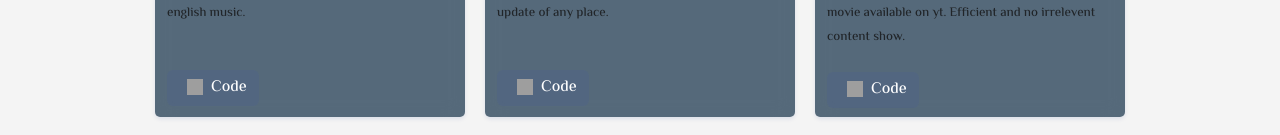
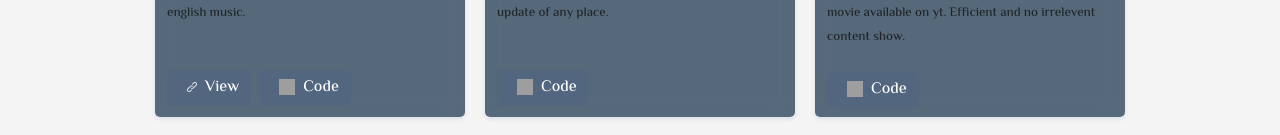
Before and after one commit to Abhinavrajsrivastav/AbhainavSrivastav, a React (Create React App) app: page / in a window 1280 px wide. Shown: the part 477-612 px from the top of the page. Built offline with nearby package versions, Linux system fonts and the light colour scheme; grey boxes are pictures that could not be loaded.

Commit message:
07-03-2024-002

```diff
--- a/src/Components/Works/Work.jsx
+++ b/src/Components/Works/Work.jsx
@@ -16,7 +16,7 @@ const Work = ({
         <span className="Text-description">{subHeading}</span>
       </div>
       <div className="Cards">
-         <Card src={"./images/Works/Cold-pay.png"} gitHub={"https://github.com/Abhinavrajsrivastav/React-Projects/tree/master/Musics/hinlish"} name={"HindLish"} about={"A music player collections of some best hindi and english musics"} link={""} toolImg={["react.png"]}/>
+         <Card src={"./images/Works/Cold-pay.png"} gitHub={"https://github.com/Abhinavrajsrivastav/React-Projects/tree/master/Musics/hinlish"} name={"HindLish"} about={"A music player collections of some best hindi and english musics"} link={"https://healsync.onrender.com/"} toolImg={["react.png"]}/>
          <Card src={"./images/Works/WheatherApp.png"} gitHub={"https://github.com/Abhinavrajsrivastav/SpringBootProjects/tree/main/WhetherApp/demo"} name={"Whether app"} about={"A weather application, gives real time weather update of any place"} link={""}  toolImg={["leaf.png"]}/>
          <Card src={"./images/Works/Movie-Finder.png"} gitHub={"https://github.com/Abhinavrajsrivastav/SpringBootProjects/tree/main/moviefinder"} name={"Movie Finder"} about={"An youtube usecase, this app help user to find any movie available on yt. Efficient and no irrelevent content show"} link={""} toolImg={["leaf.png"]}/>
       </div>
--- a/src/Components/Works/WorkPage.jsx
+++ b/src/Components/Works/WorkPage.jsx
@@ -12,7 +12,7 @@ const WorkPage = () => {
         <span className="Page-Text-description">Here are some of the projects I've worked on, utilizing a variety of technologies and frameworks.</span>
       </div>
       <div className="Page-Cards">
-        <CardsPage src={"./images/Works/Cold-pay.png"} gitHub={"https://github.com/Abhinavrajsrivastav/React-Projects/tree/master/Musics/hinlish"} name={"HindLish"} about={"A music player collections of some best hindi and english music"} link={""} toolImg={["react.png"]}/>
+        <CardsPage src={"./images/Works/Cold-pay.png"} gitHub={"https://github.com/Abhinavrajsrivastav/React-Projects/tree/master/Musics/hinlish"} name={"HindLish"} about={"A music player collections of some best hindi and english music"} link={"https://healsync.onrender.com/"} toolImg={["react.png"]}/>
         <CardsPage src={"./images/Works/WheatherApp.png"} gitHub={"https://github.com/Abhinavrajsrivastav/SpringBootProjects/tree/main/WhetherApp/demo"} name={"Weather app"} about={"A weather application, gives real time weather update of any place"} link={""}  toolImg={["react.png","leaf.png"]}/>
         <CardsPage src={"./images/Works/Movie-Finder.png"} gitHub={"https://github.com/Abhinavrajsrivastav/SpringBootProjects/tree/main/moviefinder"} name={"Movie Finder"} about={"An youtube usecase, this app help user to find any movie available on yt. Efficient and no irrelevent content show"} link={""} toolImg={["react.png","leaf.png"]}/>
         <CardsPage src={"./images/Works/CodeBuddi.png"} gitHub={"https://github.com/Abhinavrajsrivastav/SpringBootProjects/tree/main/OpenAi"} name={"Code Buddy"} about={"An Spring Ai and OpenAi based project, help programmers in their code to debug, write codes and will answer effectively."} link={""} toolImg={["chat-gpt.png","react.png","leaf.png"]}/>
```
